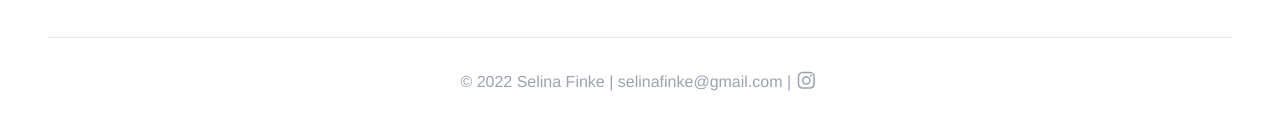
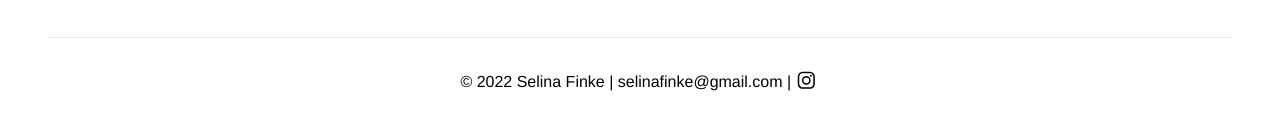
Before and after one commit to andreiaugustin/selinafinke, a Vue app: page /portfolio in a window 1280 px wide. Shown: the part 1285-1415 px from the top of the page. Built offline with nearby package versions, Linux system fonts and the light colour scheme.

Commit message:
black text on footer

```diff
--- a/src/components/Footer.vue
+++ b/src/components/Footer.vue
@@ -3,9 +3,9 @@
     <div class="max-w-7xl mx-auto py-12 px-4 sm:px-6 lg:py-16 lg:px-8">
 
       <div class="mt-8 border-t border-gray-200 pt-8 items-center">
-        <p class="mt-8 text-base text-gray-400 md:mt-0 md:order-1">
+        <p class="mt-8 text-base text-black md:mt-0 md:order-1">
           &copy; 2022 Selina Finke&#9;|&#9;<a href="mailto:selinafinke@gmail.com">selinafinke@gmail.com</a>&#9;|&#9;
-          <a v-for="social in socials" :key="social.name" :href="social.href" class="text-gray-400 hover:text-gray-500">
+          <a v-for="social in socials" :key="social.name" :href="social.href" class="text-black">
             <span class="sr-only">{{ social.name }}</span>
             <component :is="social.icon" class="h-6 w-6 inline" aria-hidden="true" />
           </a>
```
